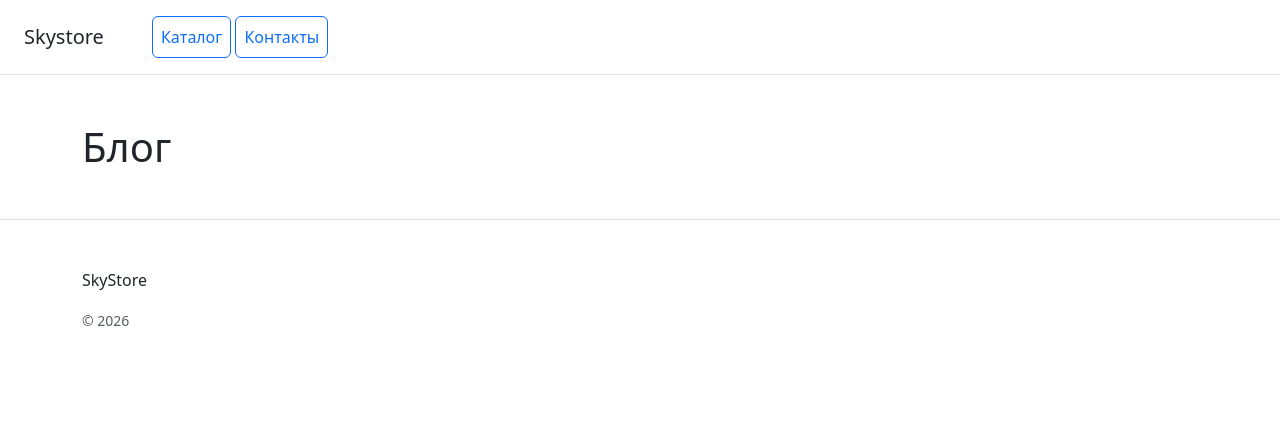
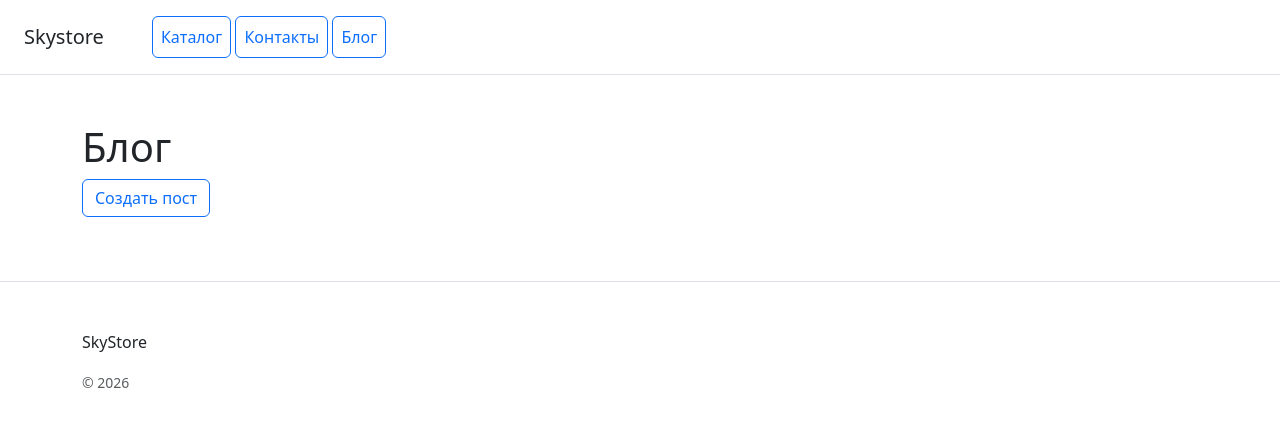
Before and after one commit to Sositrina/introduction_to_django, a Django app: page /blogs/ in a window 1280 px wide. Shown: the top 427 px of the page. Run offline with Django 5.2, Linux system fonts and the light colour scheme; data that the repository does not hold is empty.

Commit message:
Добавлены кнопки перехода в блог и создания поста

```diff
--- a/blog/templates/blog/blog_list.html
+++ b/blog/templates/blog/blog_list.html
@@ -5,12 +5,16 @@
 <div class="container mt-5">
     <h1>Блог</h1>
 
+    <a href="{% url 'blog_create' %}" class="btn btn-outline-primary mb-3">
+        Создать пост
+    </a>
+
     {% for blog in blogs %}
     <div class="card mb-3">
         <div class="card-body">
             <h2>
                 <a href="{% url 'blog_detail' blog.pk %}">
-                {{ blog.title }}
+                    {{ blog.title }}
                 </a>
             </h2>
             <p>{{ blog.content }}</p>
--- a/catalog/templates/includes/menu.html
+++ b/catalog/templates/includes/menu.html
@@ -13,5 +13,10 @@
            href="/contacts/">
             Контакты
         </a>
+
+        <a class="p-2 btn btn-outline-primary"
+           href="{% url 'blog_list' %}">
+            Блог
+        </a>
     </nav>
 </div>
```
